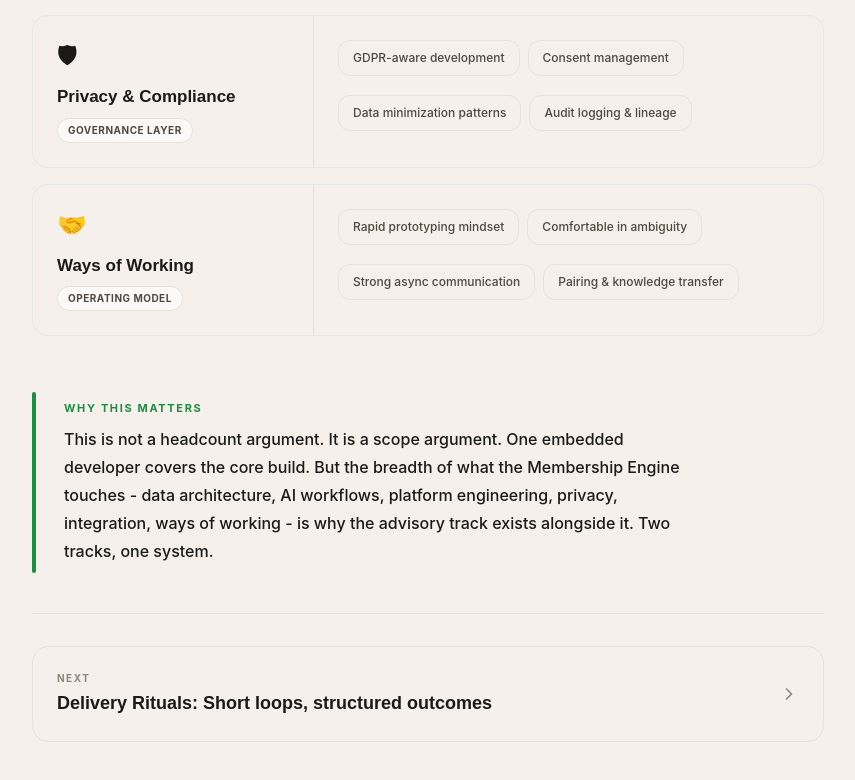
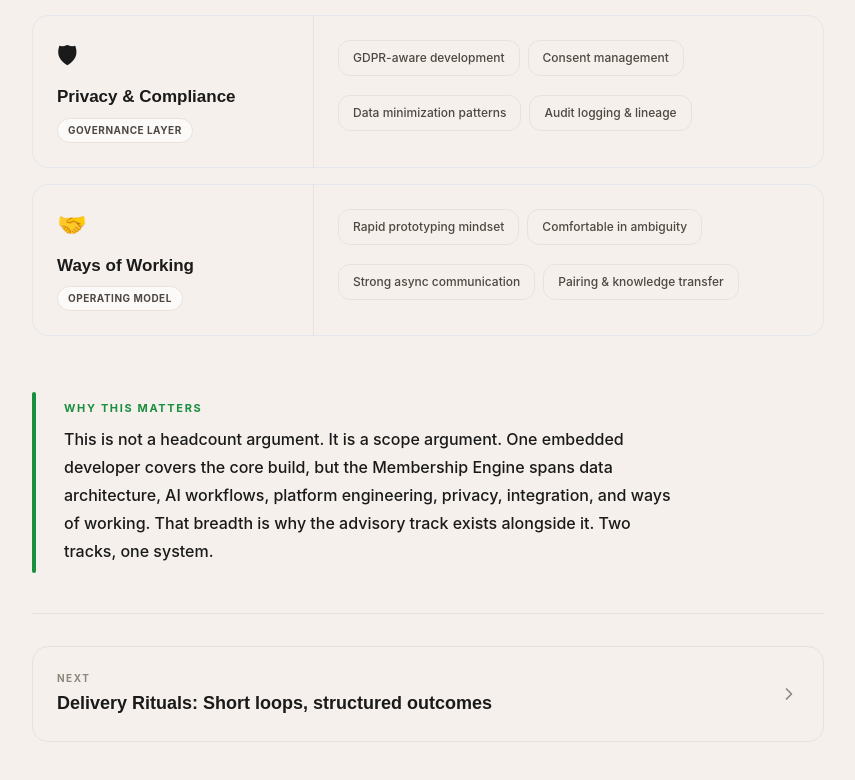
Before and after one commit to mczimmer/tsh-membership-engine, a Next.js app: page /team in a window 1280 px wide. Shown: the part 1194-1974 px from the top of the page, without its empty margins (304-1159 px from the left). Built offline with nearby package versions, Linux system fonts and the light colour scheme.

Commit message:
fix: remove dash punctuation from team page callout

```diff
--- a/src/app/(shell)/team/page.tsx
+++ b/src/app/(shell)/team/page.tsx
@@ -76,10 +76,10 @@ export default function TeamPage() {
           </div>
           <p className="max-w-[620px] text-[16px] font-medium leading-[1.75] text-text-primary">
             This is not a headcount argument. It is a scope argument. One
-            embedded developer covers the core build. But the breadth of what
-            the Membership Engine touches - data architecture, AI workflows,
-            platform engineering, privacy, integration, ways of working - is
-            why the advisory track exists alongside it. Two tracks, one system.
+            embedded developer covers the core build, but the Membership Engine
+            spans data architecture, AI workflows, platform engineering,
+            privacy, integration, and ways of working. That breadth is why the
+            advisory track exists alongside it. Two tracks, one system.
           </p>
         </div>
       </div>
```
